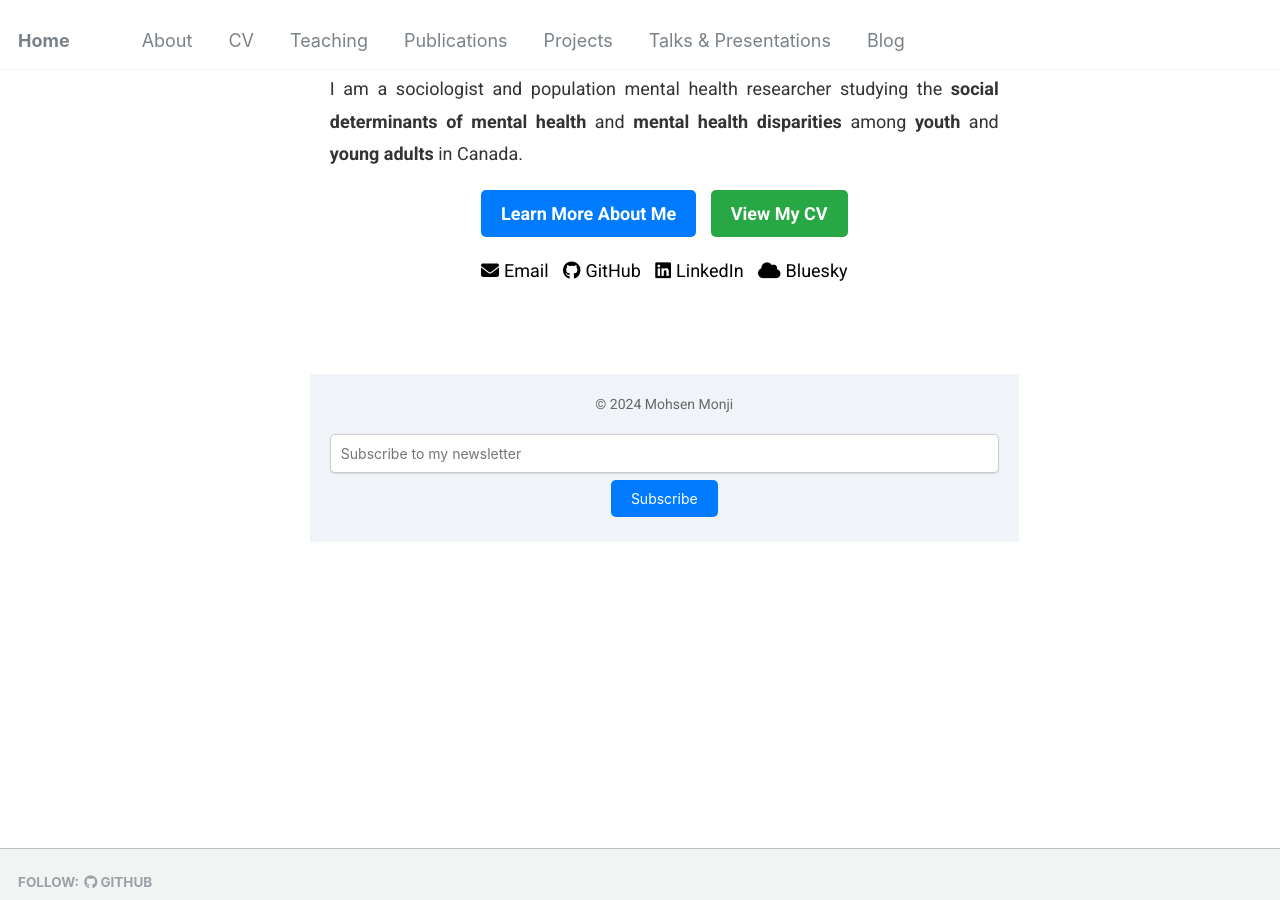
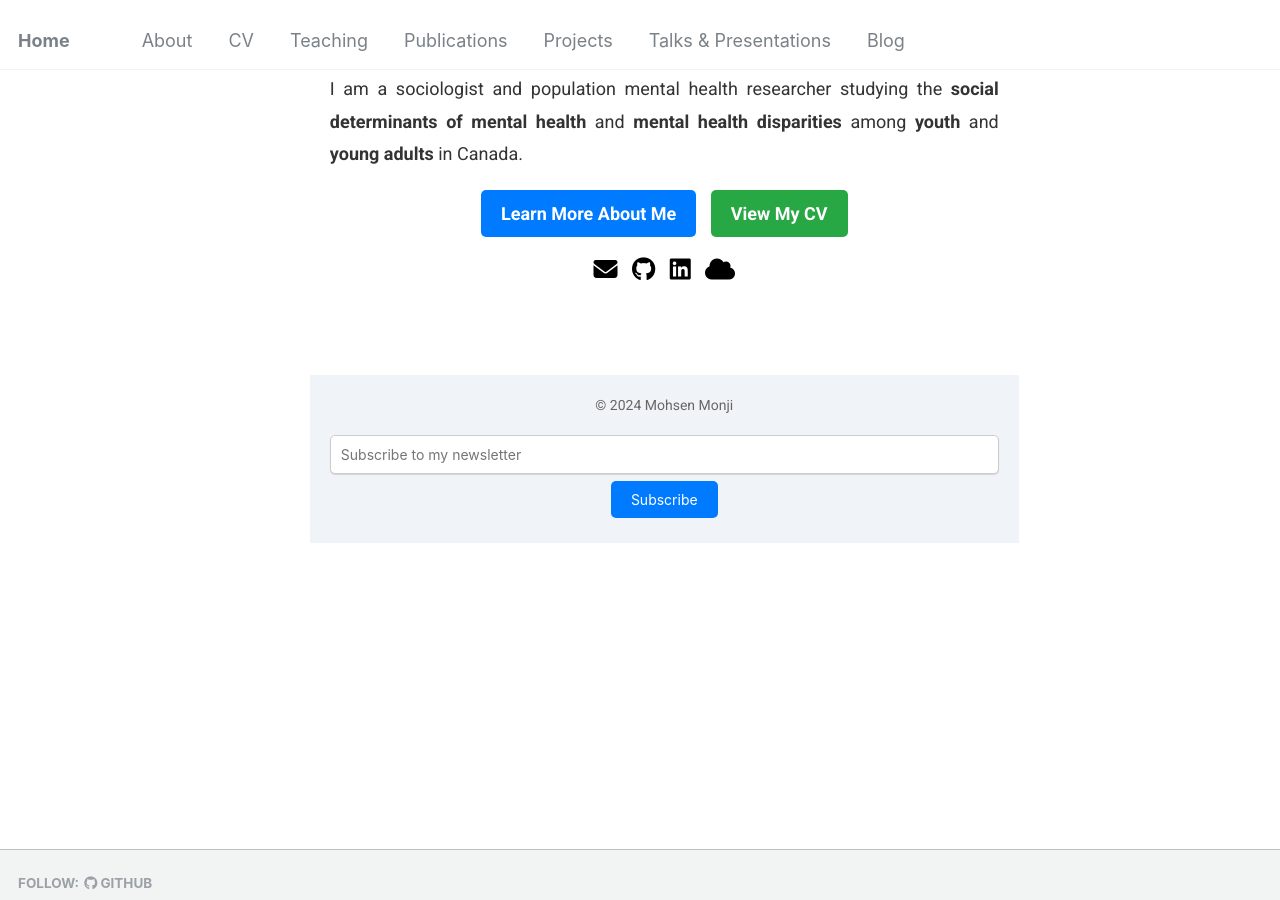
Before and after one commit to Mohsnmonji/mohsnmonji.github.io, a Jekyll site: the page built from _pages/front.md, in a window 1280 px wide and 900 px high, scrolled down 617 px. Built offline with Jekyll 4.4.1, drawn with Linux system fonts in a browser that asks for light colours.

Commit message:
Update front.md

```diff
--- a/_pages/front.md
+++ b/_pages/front.md
@@ -37,16 +37,16 @@ hide_avatar: true
   <!-- Social Media Links -->
   <div style="margin-bottom: 20px;">
     <a href="mailto:mohsen.monji@concordia.ca" style="color: black; text-decoration: none; margin-right: 10px;">
-      <i class="fas fa-envelope" style="font-size: 18px; margin-right: 5px;"></i>Email
+      <i class="fas fa-envelope" style="font-size: 24px;"></i>
     </a>
     <a href="https://github.com/Mohsnmonji" style="color: black; text-decoration: none; margin-right: 10px;">
-      <i class="fab fa-github" style="font-size: 18px; margin-right: 5px;"></i>GitHub
+      <i class="fab fa-github" style="font-size: 24px;"></i>
     </a>
     <a href="https://www.linkedin.com/in/mohsen-monji-0a3a37269" style="color: black; text-decoration: none; margin-right: 10px;">
-      <i class="fab fa-linkedin" style="font-size: 18px; margin-right: 5px;"></i>LinkedIn
+      <i class="fab fa-linkedin" style="font-size: 24px;"></i>
     </a>
     <a href="https://bsky.app/profile/mohsenmonji.bsky.social" style="color: black; text-decoration: none;">
-      <i class="fas fa-cloud" style="font-size: 18px; margin-right: 5px;"></i>Bluesky
+      <i class="fas fa-cloud" style="font-size: 24px;"></i>
     </a>
   </div>
 </div>
```
